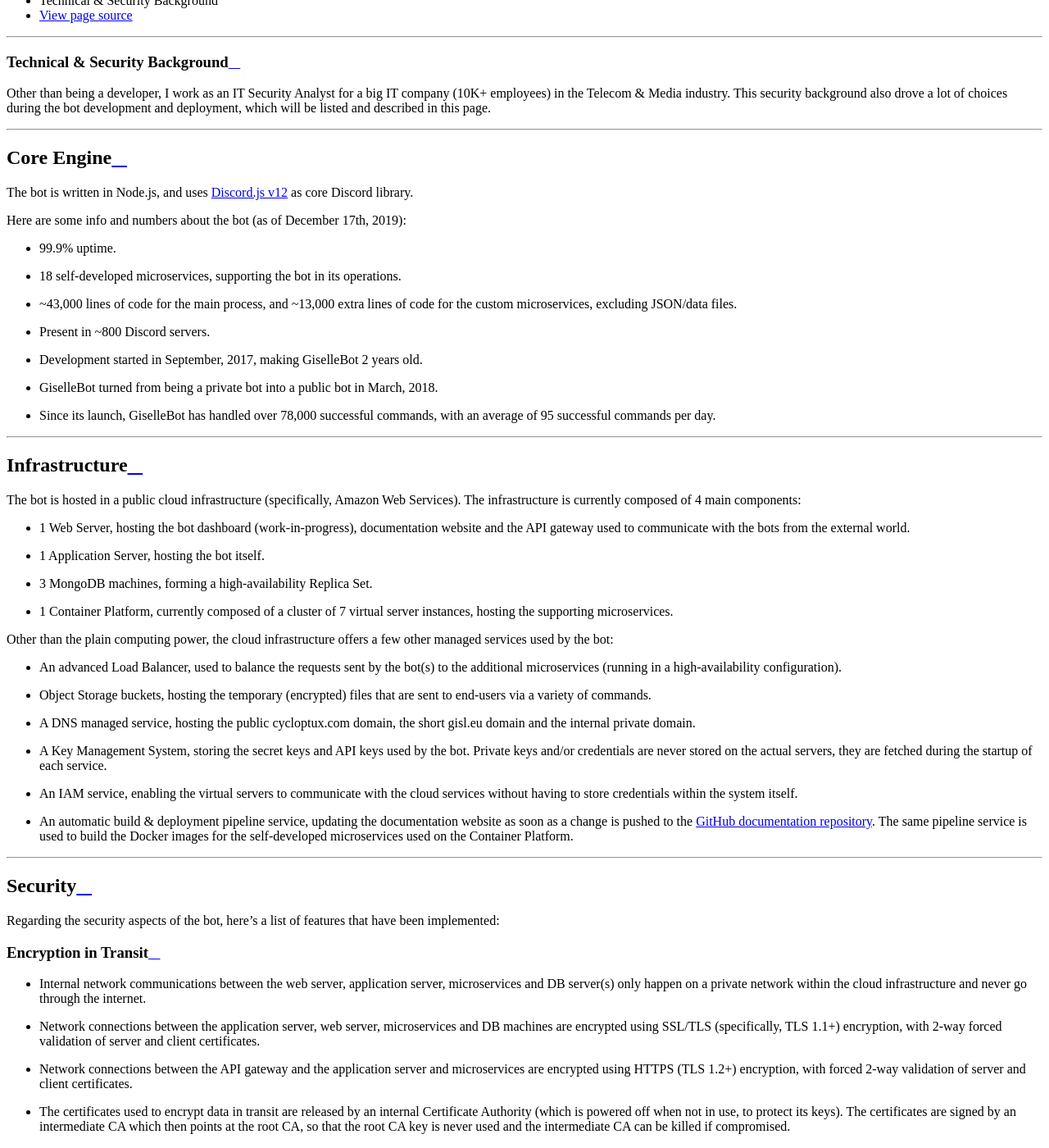
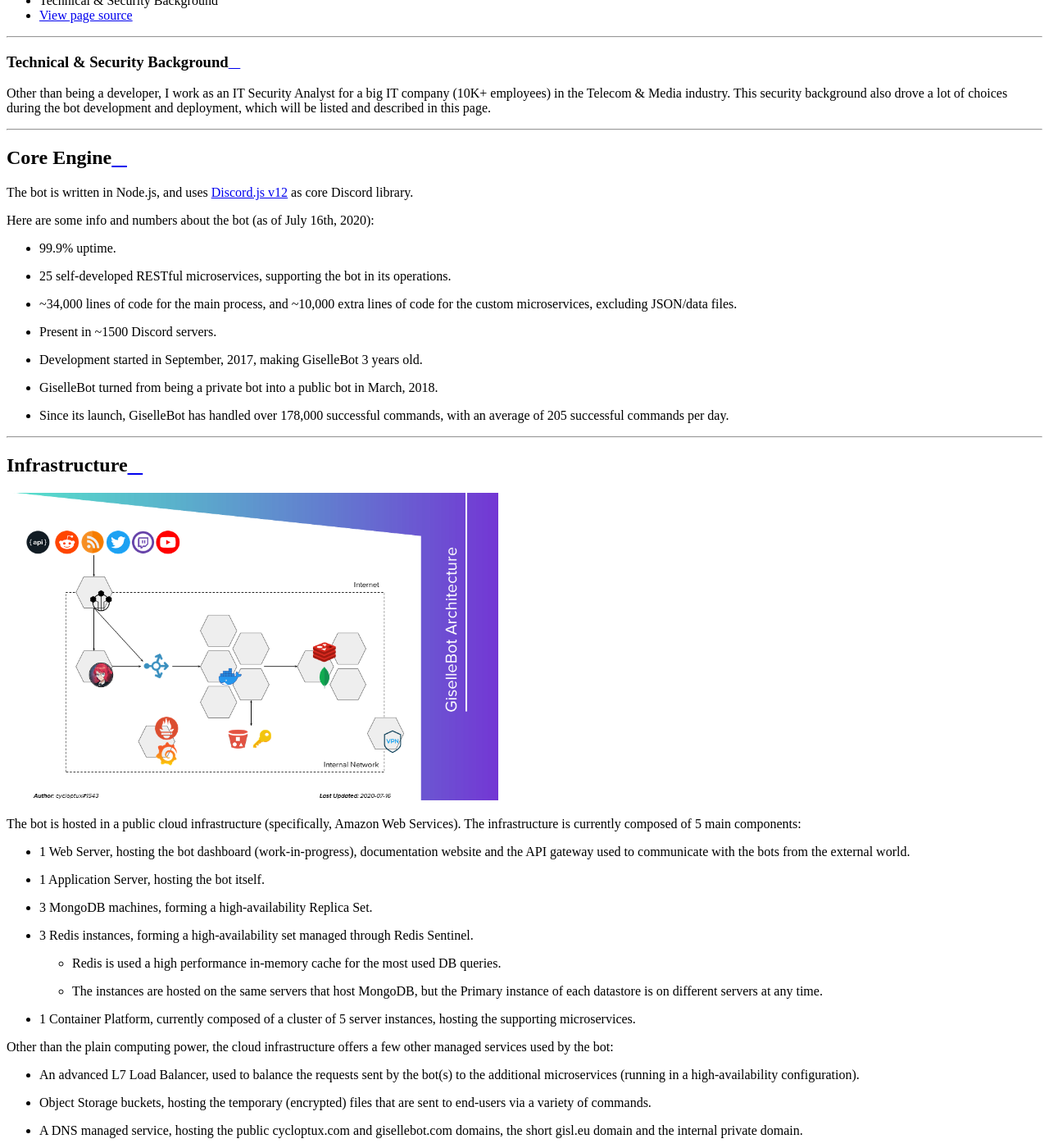
Before and after one commit to cycloptux/GiselleBot-Documentation, a Sphinx documentation site: the page built from docs/source/technical-and-security.rst, in a window 1280 px wide and 1400 px high, scrolled down 1297 px. Shown: the whole window at 82% size. Built offline with Sphinx 7.4.7 and the Read the Docs theme 2.0.0, drawn with Linux system fonts in a browser that asks for light colours; some of the changed text lies outside the part shown.

Commit message:
Updated technical descriptions.

```diff
--- a/docs/source/technical-and-security.rst
+++ b/docs/source/technical-and-security.rst
@@ -11,36 +11,46 @@
 
 The bot is written in Node.js, and uses `Discord.js v12 <https://discord.js.org/>`_ as core Discord library.
 
-Here are some info and numbers about the bot (as of December 17th, 2019):
+Here are some info and numbers about the bot (as of July 16th, 2020):
 
 * 99.9% uptime.
-* 18 self-developed microservices, supporting the bot in its operations.
-* ~43,000 lines of code for the main process, and ~13,000 extra lines of code for the custom microservices, excluding JSON/data files.
-* Present in ~800 Discord servers.
-* Development started in September, 2017, making GiselleBot 2 years old.
+* 25 self-developed RESTful microservices, supporting the bot in its operations.
+* ~34,000 lines of code for the main process, and ~10,000 extra lines of code for the custom microservices, excluding JSON/data files.
+* Present in ~1500 Discord servers.
+* Development started in September, 2017, making GiselleBot 3 years old.
 * GiselleBot turned from being a private bot into a public bot in March, 2018.
-* Since its launch, GiselleBot has handled over 78,000 successful commands, with an average of 95 successful commands per day.
+* Since its launch, GiselleBot has handled over 178,000 successful commands, with an average of 205 successful commands per day.
 
 ....
 
 Infrastructure
 ==============
 
-The bot is hosted in a public cloud infrastructure (specifically, Amazon Web Services). The infrastructure is currently composed of 4 main components:
+.. image:: ./images/GiselleBot_Architecture.png
+    :width: 600
+    :align: center
+    :alt: GiselleBot High-Level Architecture
+
+The bot is hosted in a public cloud infrastructure (specifically, Amazon Web Services). The infrastructure is currently composed of 5 main components:
 
 * 1 Web Server, hosting the bot dashboard (work-in-progress), documentation website and the API gateway used to communicate with the bots from the external world.
 * 1 Application Server, hosting the bot itself.
 * 3 MongoDB machines, forming a high-availability Replica Set.
-* 1 Container Platform, currently composed of a cluster of 7 virtual server instances, hosting the supporting microservices.
+* 3 Redis instances, forming a high-availability set managed through Redis Sentinel.
+
+  * Redis is used a high performance in-memory cache for the most used DB queries.
+  * The instances are hosted on the same servers that host MongoDB, but the Primary instance of each datastore is on different servers at any time.
+
+* 1 Container Platform, currently composed of a cluster of 5 server instances, hosting the supporting microservices.
 
 Other than the plain computing power, the cloud infrastructure offers a few other managed services used by the bot:
 
-* An advanced Load Balancer, used to balance the requests sent by the bot(s) to the additional microservices (running in a high-availability configuration).
+* An advanced L7 Load Balancer, used to balance the requests sent by the bot(s) to the additional microservices (running in a high-availability configuration).
 * Object Storage buckets, hosting the temporary (encrypted) files that are sent to end-users via a variety of commands.
-* A DNS managed service, hosting the public cycloptux.com domain, the short gisl.eu domain and the internal private domain.
+* A DNS managed service, hosting the public cycloptux.com and gisellebot.com domains, the short gisl.eu domain and the internal private domain.
 * A Key Management System, storing the secret keys and API keys used by the bot. Private keys and/or credentials are never stored on the actual servers, they are fetched during the startup of each service.
 * An IAM service, enabling the virtual servers to communicate with the cloud services without having to store credentials within the system itself.
-* An automatic build & deployment pipeline service, updating the documentation website as soon as a change is pushed to the `GitHub documentation repository <https://github.com/cycloptux/GiselleBot>`_. The same pipeline service is used to build the Docker images for the self-developed microservices used on the Container Platform.
+* An automatic build & deployment pipeline service, updating the documentation website as soon as a change is pushed to the `GitHub documentation repository <https://github.com/cycloptux/GiselleBot-Documentation>`_. The same pipeline service is used to build the Docker images for the RESTful microservices used on the Container Platform.
 
 ....
 
@@ -51,7 +61,7 @@
 
 Encryption in Transit
 ---------------------
-* Internal network communications between the web server, application server, microservices and DB server(s) only happen on a private network within the cloud infrastructure and never go through the internet.
+* Internal network communications between the web server, application server, microservices and DB/Cache server(s) only happen on a private network within the cloud infrastructure and never go through the internet.
 * Network connections between the application server, web server, microservices and DB machines are encrypted using SSL/TLS (specifically, TLS 1.1+) encryption, with 2-way forced validation of server and client certificates.
 * Network connections between the API gateway and the application server and microservices are encrypted using HTTPS (TLS 1.2+) encryption, with forced 2-way validation of server and client certificates.
 * The certificates used to encrypt data in transit are released by an internal Certificate Authority (which is powered off when not in use, to protect its keys). The certificates are signed by an intermediate CA which then points at the root CA, so that the root CA key is never used and the intermediate CA can be killed if compromised.
@@ -70,6 +80,7 @@
 
 Authentication, Authorization, Auditing
 ---------------------------------------
+* SSH access to the infrastructure is only available from within the internal network. The internal network can be accessed through a hardened VPN endpoint.
 * SSH access to the virtual servers is protected via private keys and, in some cases, multi-factor authentication.
 * Authorization between the virtual servers and the external cloud services is managed by IAM roles on the infrastructure-level so that credentials don't need to be stored on the servers.
 * Sensitive information needed by the microservices are either fetched from the KMS when the microservice starts, or passed through temporary environmental variables.
@@ -79,6 +90,7 @@
 Infrastructure Security
 -----------------------
 * Each host is protected by an infrastructure firewall **and** a local firewall, making sure that only the required ports are open.
+* The SSH service is not exposed to the internet.
 * Cloud infrastructure management portals are protected by strong passwords and multi-factor authentication.
 * Encryption keys, secret access keys, secret tokens, credentials, etc. are **never** stored into local drives. An external Key Management System (KMS) is used to fetch secret keys at runtime.
 * The database is backed up every 12 hours, and the retention policy for backup files is set to keep backups on a highly available Object Storage repository for at least 30 days.
```
Also changed, not shown: docs/source/images/GiselleBot_Architecture.png (added).
